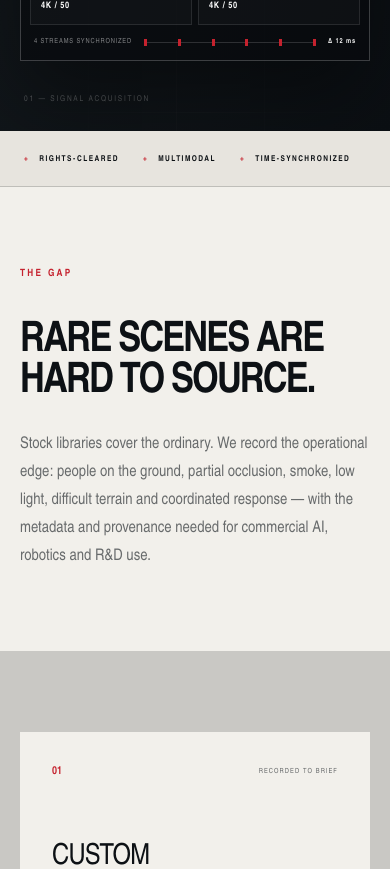
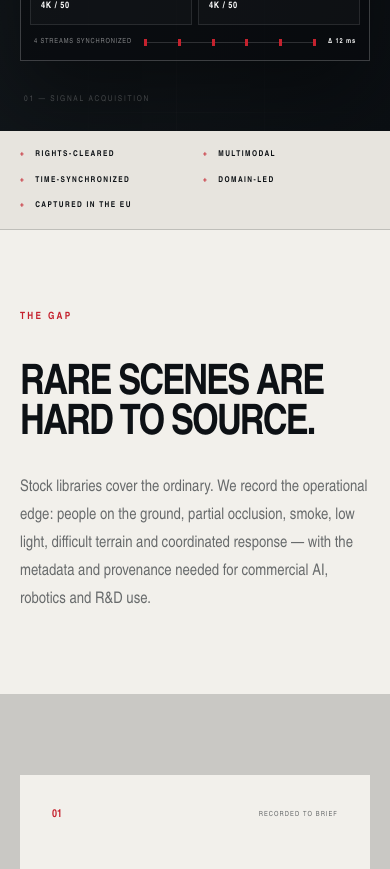
Before and after one commit to karolhuzarski-maker/grimsignal, a Next.js app: page / in a window 390 px wide. Shown: the part 1120-1989 px from the top of the page. Built offline with nearby package versions, Linux system fonts and the light colour scheme.

Commit message:
Fix mobile proof strip overflow

```diff
--- a/app/globals.css
+++ b/app/globals.css
@@ -248,7 +248,19 @@ footer { min-height:150px; padding:0 clamp(24px,5vw,92px); display:grid; grid-te
   .mobile-nav a { padding: 17px 0; border-bottom: 1px solid var(--line); text-transform: uppercase; font-size: 11px; font-weight: 800; letter-spacing: .14em; }
   .mobile-nav .mobile-mission { margin-top: 10px; padding: 17px; border: 0; background: var(--red); color: white; text-align: center; }
   .hero { min-height:auto; padding:125px 20px 70px; gap:70px; }.hero h1 { font-size:clamp(45px,13.5vw,70px); }.hero-copy > p { font-size:15px; }.button { width:100%; }.sensor-view { height:285px; }.sensor-strip{grid-template-columns:repeat(2,1fr)}
-  .proof-strip { overflow:hidden; justify-content:flex-start; white-space:nowrap; min-height:56px; }.proof-strip span:nth-child(n+4){display:none}
+  .proof-strip {
+    display:grid;
+    grid-template-columns:repeat(2,minmax(0,1fr));
+    justify-content:stretch;
+    min-height:auto;
+    padding:18px 20px;
+    gap:14px 16px;
+    overflow:hidden;
+    white-space:normal;
+  }
+  .proof-strip span { line-height:1.4; }
+  .proof-strip span:nth-child(n+4) { display:inline; }
+  .proof-strip span:last-child { grid-column:1 / -1; }
   .section-pad { padding:80px 20px; }.intro-body { grid-template-columns:1fr; gap:28px; }.intro h2,.data-copy h2,.library h2,.why>h2,.method h2 { font-size:42px; }
   .offer-grid { grid-template-columns:1fr; }.offer-card { min-height:340px; }.offer-card h3{margin-top:62px}
   .passport-preview{height:220px}.passport-meta>div{grid-template-columns:.42fr 1fr}.passport-meta dd{line-height:1.4}
```
